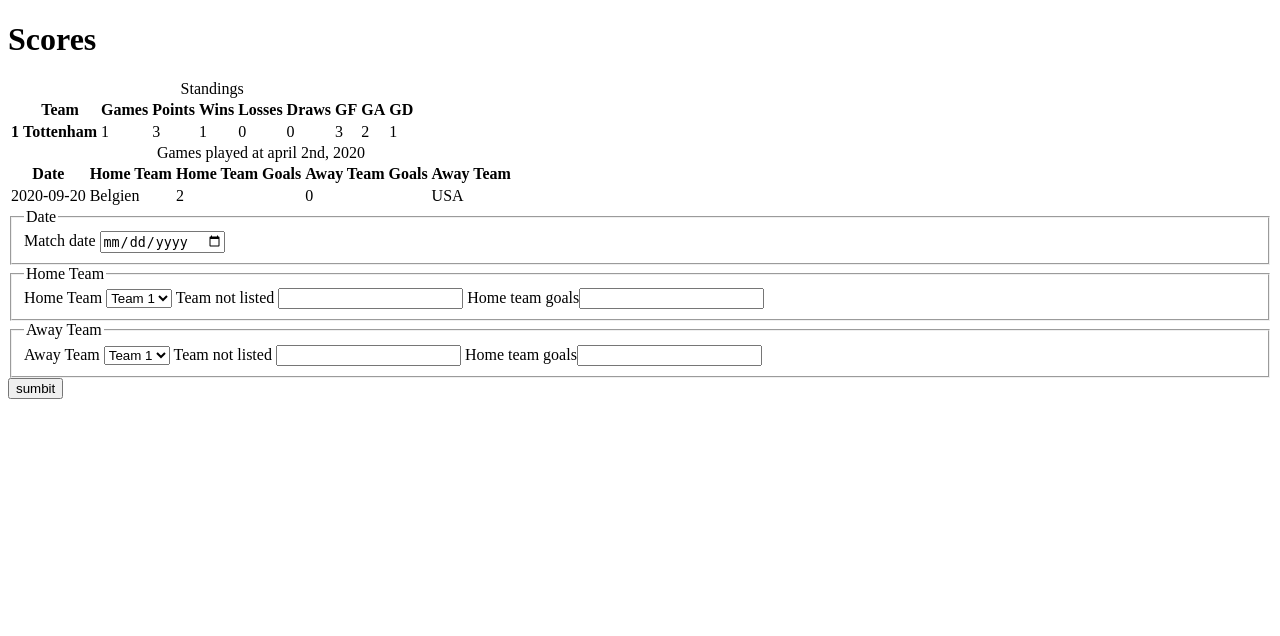
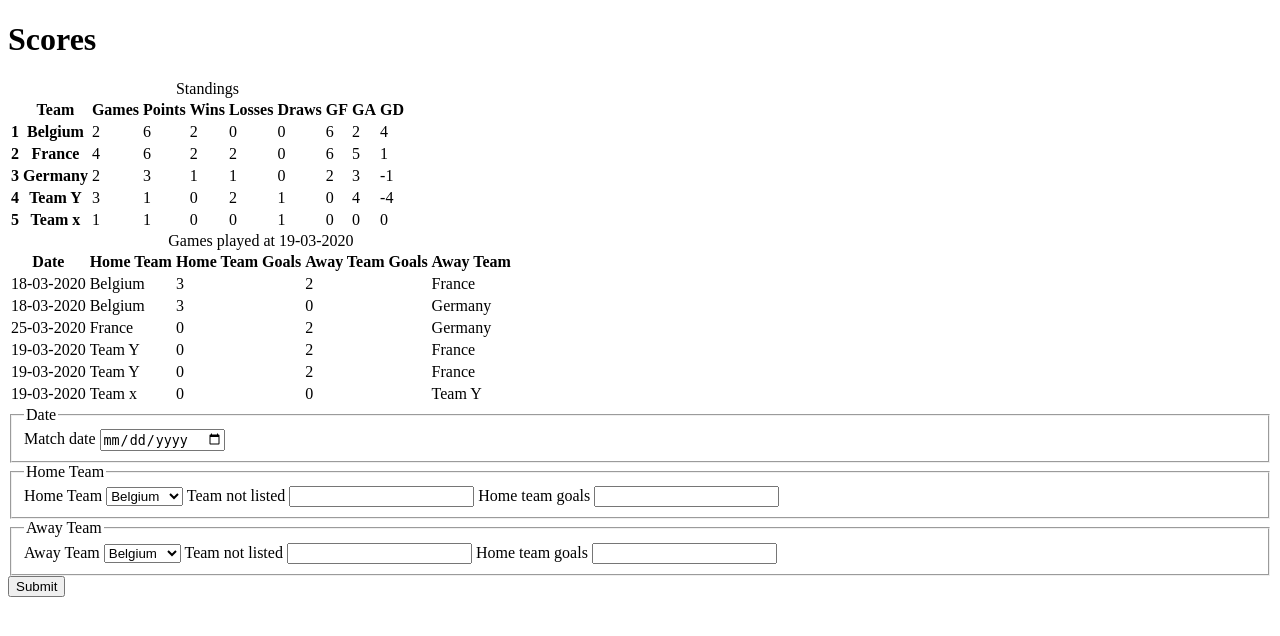
Before and after one commit to LysanderH/scores, a PHP site: page / in a window 1280 px wide. Shown: the top 636 px of the page. Run offline with PHP 8.4, Linux system fonts and the light colour scheme; data comes from the database, SQL or seed files in the repository; both versions use the stored data as it was after the commit.

Commit message:
:recycle: Refactoring code

```diff
--- a/bootstrap.php
+++ b/bootstrap.php
@@ -1 +1,5 @@
 <?php
+require 'database/Connection.php';
+require 'database/QueryBuilder.php';
+
+$query = new QueryBuilder(Connection::make());
--- a/database/Connection.php
+++ b/database/Connection.php
@@ -1,11 +1,14 @@
 <?php
-/* Connect to an ODBC database using driver invocation */
-$dsn = 'mysql:host=localhost;dbname=scores';
-$user = 'root';
-$password = '';
 
-try {
-    $pdo = new PDO($dsn, $user, $password);
-} catch (PDOException $e) {
-    echo 'Connection failed: ' . $e->getMessage();
+class Connection {
+    public static function make(){
+        $dsn = 'mysql:host=localhost;dbname=scores';
+        $user = 'root';
+        $password = '';
+        try {
+            return new PDO($dsn, $user, $password);
+        } catch (PDOException $e) {
+            echo 'Connection failed: ' . $e->getMessage();
+        }
+    }
 }
--- a/database/QueryBuilder.php
+++ b/database/QueryBuilder.php
@@ -3,5 +3,50 @@
 
 class QueryBuilder
 {
+    protected $pdo;
 
+    public function __construct($pdo)
+    {
+        $this->pdo = $pdo;
+    }
+
+    public function selectAll($table)
+    {
+        $statement = $this->pdo->prepare("SELECT * FROM {$table}");
+        $statement->execute();
+        return $statement->fetchAll(PDO::FETCH_CLASS);
+    }
+
+    public function selectAllScores($table)
+    {
+        $statement = $this->pdo->prepare("SELECT g.date, t1.name AS home_team_name, g.home_team_goals, g.away_team_goals, t2.name as away_team_name
+FROM games g
+JOIN teams t1 on g.home_team_id = t1.id
+JOIN teams t2 on g.away_team_id = t2.id; ");
+        $statement->execute();
+        return $statement->fetchAll(PDO::FETCH_CLASS);
+    }
+
+    public function getId($name)
+    {
+        var_dump($name);
+        $statement = $this->pdo->prepare("SELECT id FROM teams WHERE name = '{$name}'");
+        $statement->execute();
+        return $statement->fetchAll(PDO::FETCH_CLASS);
+    }
+
+    public function storeTeam($teamName)
+    {
+        $statement = $this->pdo->prepare("INSERT INTO teams(name) VALUES ('{$teamName}');");
+        $statement->execute();
+    }
+
+    public function storeAll($homeTeam, $awayTeam, $homeTeamGoals, $awayTeamGoals, $date)
+    {
+//        var_dump($homeTeam, $awayTeam, $homeTeamGoals, $awayTeamGoals, $date);
+        $statement = $this->pdo->prepare("INSERT INTO games(date, home_team_id, home_team_goals, away_team_goals, away_team_id)
+                     VALUES ('{$date}','{$homeTeam}', '{$homeTeamGoals}', '{$awayTeamGoals}', '{$awayTeam}');");
+//        var_dump($statement);
+        $statement->execute();
+    }
 }
--- a/index.php
+++ b/index.php
@@ -1,4 +1,12 @@
 <?php
+
+require 'bootstrap.php';
+
+$teams = $query->selectAll('teams');
+
+$scores = $query->selectAllScores('games');
+
+require 'models/teams.php';
 
 $request = $_SERVER['REQUEST_URI'];
 
@@ -10,7 +18,7 @@
         require __DIR__ . '/views/index.view.php';
         break;
     case '/add' :
-        require __DIR__ . '/controllers/add.php';
+        require __DIR__ . '/controllers/scoresController.php';
         break;
     default:
         http_response_code(404);
--- a/models/teams.php
+++ b/models/teams.php
@@ -1 +1,92 @@
 <?php
+
+$scoresArray = [];
+/** @var stdClass $scores */
+
+foreach ($scores as $score) {
+    /** @var stdClass $teams */
+    foreach ($teams as $team) {
+        if (!array_key_exists($team->name, $scoresArray)) {
+            $scoresArray[$team->name] = [
+                'name' => $team->name,
+                'games' => 0,
+                'points' => 0,
+                'wins' => 0,
+                'losses' => 0,
+                'draws' => 0,
+                'GF' => 0,
+                'GA' => 0,
+                'GD' => 0,
+            ];
+            if ($team->name === $score->home_team_name) {
+                $scoresArray[$team->name]['games']++;
+                if ($score->home_team_goals > $score->away_team_goals) {
+                    $scoresArray[$team->name]['wins']++;
+                    $scoresArray[$team->name]['points'] += 3;
+                } elseif ($score->home_team_goals === $score->away_team_goals) {
+                    $scoresArray[$team->name]['draws']++;
+                    $scoresArray[$team->name]['points'] += 1;
+                } else {
+                    $scoresArray[$team->name]['losses']++;
+                }
+                $dif = $score->home_team_goals - $score->away_team_goals;
+                $scoresArray[$team->name]['GD'] += $dif;
+                $scoresArray[$team->name]['GF'] += $score->home_team_goals;
+                $scoresArray[$team->name]['GA'] += $score->away_team_goals;
+            }
+            if ($team->name === $score->away_team_name) {
+                $scoresArray[$team->name]['games']++;
+                if ($score->home_team_goals < $score->away_team_goals) {
+                    $scoresArray[$team->name]['wins']++;
+                    $scoresArray[$team->name]['points'] += 3;
+                } elseif ($score->home_team_goals === $score->away_team_goals) {
+                    $scoresArray[$team->name]['draws']++;
+                    $scoresArray[$team->name]['points'] += 1;
+                } else {
+                    $scoresArray[$team->name]['losses']++;
+                }
+                $dif = $score->away_team_goals - $score->home_team_goals;
+                $scoresArray[$team->name]['GD'] += $dif;
+                $scoresArray[$team->name]['GF'] += $score->away_team_goals;
+                $scoresArray[$team->name]['GA'] += $score->home_team_goals;
+            }
+        } else {
+            if ($team->name === $score->home_team_name) {
+                $scoresArray[$team->name]['games']++;
+                if ($score->home_team_goals > $score->away_team_goals) {
+                    $scoresArray[$team->name]['wins']++;
+                    $scoresArray[$team->name]['points'] += 3;
+                } elseif ($score->home_team_goals === $score->away_team_goals) {
+                    $scoresArray[$team->name]['draws']++;
+                    $scoresArray[$team->name]['points'] += 1;
+                } else {
+                    $scoresArray[$team->name]['losses']++;
+                }
+                $dif = $score->home_team_goals - $score->away_team_goals;
+                $scoresArray[$team->name]['GD'] += $dif;
+                $scoresArray[$team->name]['GF'] += $score->home_team_goals;
+                $scoresArray[$team->name]['GA'] += $score->away_team_goals;
+            }
+            if ($team->name === $score->away_team_name) {
+                $scoresArray[$team->name]['games']++;
+                if ($score->home_team_goals < $score->away_team_goals) {
+                    $scoresArray[$team->name]['wins']++;
+                    $scoresArray[$team->name]['points'] += 3;
+                } elseif ($score->home_team_goals === $score->away_team_goals) {
+                    $scoresArray[$team->name]['draws']++;
+                    $scoresArray[$team->name]['points'] += 1;
+                } else {
+                    $scoresArray[$team->name]['losses']++;
+                }
+                $dif = $score->away_team_goals - $score->home_team_goals;
+                $scoresArray[$team->name]['GD'] += $dif;
+                $scoresArray[$team->name]['GF'] += $score->away_team_goals;
+                $scoresArray[$team->name]['GA'] += $score->home_team_goals;
+            }
+        }
+    }
+}
+
+usort($scoresArray, function ($b, $a) {
+    return $a['points'] <=> $b['points'];
+});
--- a/views/partials/form.view.php
+++ b/views/partials/form.view.php
@@ -7,22 +7,28 @@
     <fieldset>
         <legend>Home Team</legend>
         <label for="h-team-name">Home Team</label>
-        <select name="" id="h-team-name">
-            <option value="Team 1">Team 1</option>
+        <select name="home-team-name" id="h-team-name">
+            <?php foreach ($teams as $team): ?>
+            <option value="<?= $team->id; ?>"><?= $team->name; ?></option>
+            <?php endforeach; ?>
         </select>
         <label for="new-h-team-name">Team not listed</label>
         <input type="text" name="new-h-team-name">
-        <label for="home-team-goals">Home team goals</label><input type="text" id="home-team-goals">
+        <label for="home-team-goals">Home team goals</label>
+        <input type="text" name="home-team-goals" id="home-team-goals">
     </fieldset>
     <fieldset>
         <legend>Away Team</legend>
         <label for="a-team-name">Away Team</label>
-        <select name="" id="a-team-name">
-            <option value="Team 1">Team 1</option>
+        <select name="away-team-name" id="a-team-name">
+            <?php foreach ($teams as $team): ?>
+                <option value="<?= $team->id; ?>"><?= $team->name; ?></option>
+            <?php endforeach; ?>
         </select>
         <label for="new-a-team-name">Team not listed</label>
         <input type="text" name="new-a-team-name">
-        <label for="away-team-goals">Home team goals</label><input type="text" id="away-team-goals">
+        <label for="away-team-goals">Home team goals</label>
+        <input type="text" name="away-team-goals" id="away-team-goals">
     </fieldset>
-    <input type="submit" value="sumbit">
+    <input type="submit">
 </form>
--- a/views/partials/game-of-day.view.php
+++ b/views/partials/game-of-day.view.php
@@ -1,5 +1,5 @@
 <table>
-    <caption>Games played at april 2nd, 2020</caption>
+    <caption>Games played at <?= date('d-m-Y'); ?></caption>
     <thead>
     <tr>
         <th scope="col">Date</th>
@@ -8,12 +8,17 @@
         <th scope="col">Away Team Goals</th>
         <th scope="col">Away Team</th>
     </tr>
-    <tr>
-        <td>2020-09-20</td>
-        <td>Belgien</td>
-        <td>2</td>
-        <td>0</td>
-        <td>USA</td>
-    </tr>
     </thead>
+    <tbody>
+    <?php /** @var stdClass $scores */
+    foreach ($scores as $score): ?>
+        <tr>
+            <td><?= date('d-m-Y', strtotime($score->date)); ?></td>
+            <td><?= $score->home_team_name; ?></td>
+            <td><?= $score->home_team_goals; ?></td>
+            <td><?= $score->away_team_goals; ?></td>
+            <td><?= $score->away_team_name; ?></td>
+        </tr>
+    <?php endforeach; ?>
+    </tbody>
 </table>
--- a/views/partials/standings.view.php
+++ b/views/partials/standings.view.php
@@ -15,17 +15,20 @@
     </tr>
     </thead>
     <tbody>
-    <tr>
-        <th scope="row">1</th>
-        <th scope="row">Tottenham</th>
-        <td>1</td>
-        <td>3</td>
-        <td>1</td>
-        <td>0</td>
-        <td>0</td>
-        <td>3</td>
-        <td>2</td>
-        <td>1</td>
-    </tr>
+    <?php $i = 1;
+    foreach ($scoresArray as $score): ?>
+        <tr>
+            <th scope="row"><?= $i++; ?></th>
+            <th scope="row"><?= $score['name']; ?></th>
+            <td><?= $score['games']; ?></td>
+            <td><?= $score['points']; ?></td>
+            <td><?= $score['wins']; ?></td>
+            <td><?= $score['losses']; ?></td>
+            <td><?= $score['draws']; ?></td>
+            <td><?= $score['GF']; ?></td>
+            <td><?= $score['GA']; ?></td>
+            <td><?= $score['GD']; ?></td>
+        </tr>
+    <?php endforeach; ?>
     </tbody>
 </table>
```
Also changed, not shown: controllers/scoresController.php (+42 -0 lines), scores.sql (added, +82 -0 lines).
